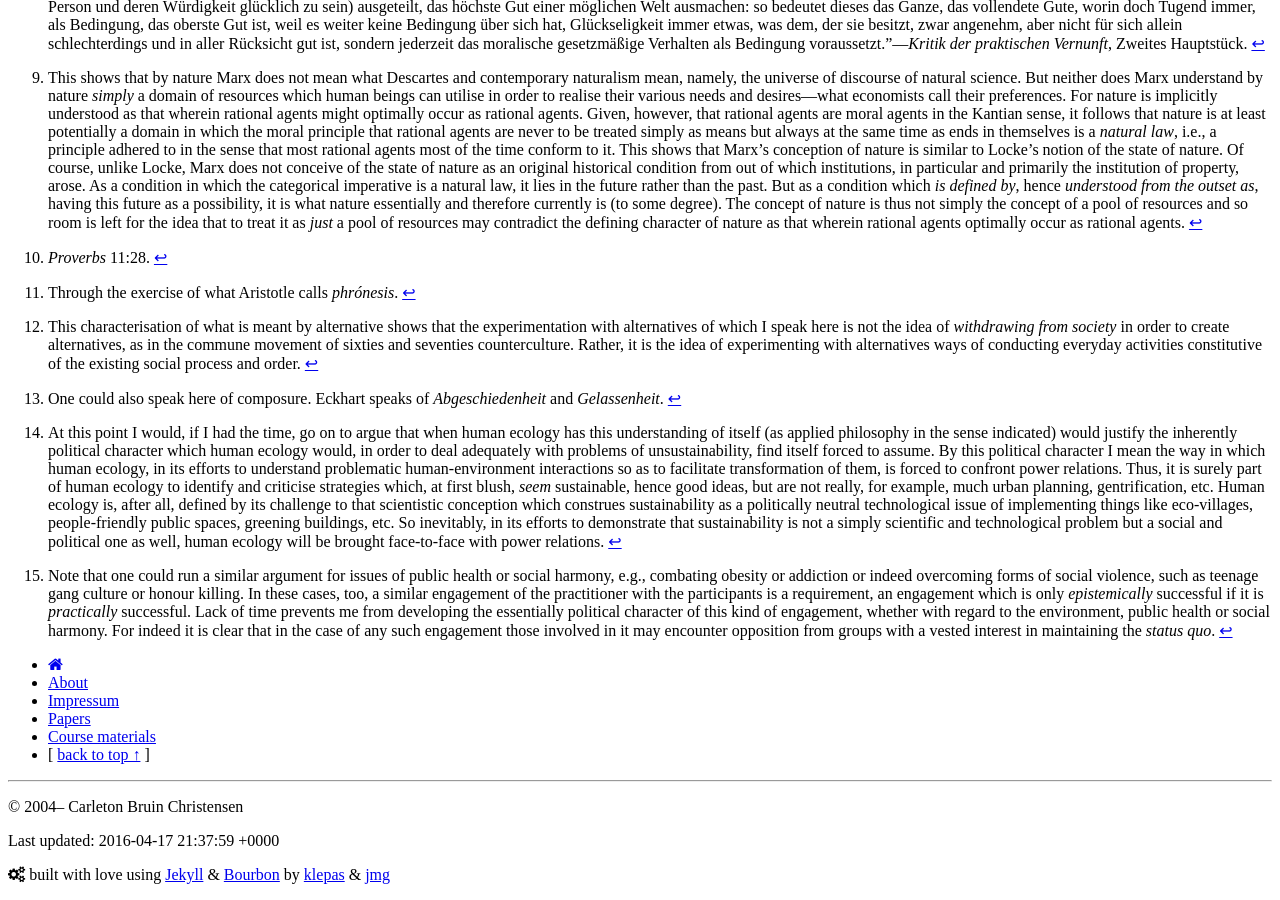
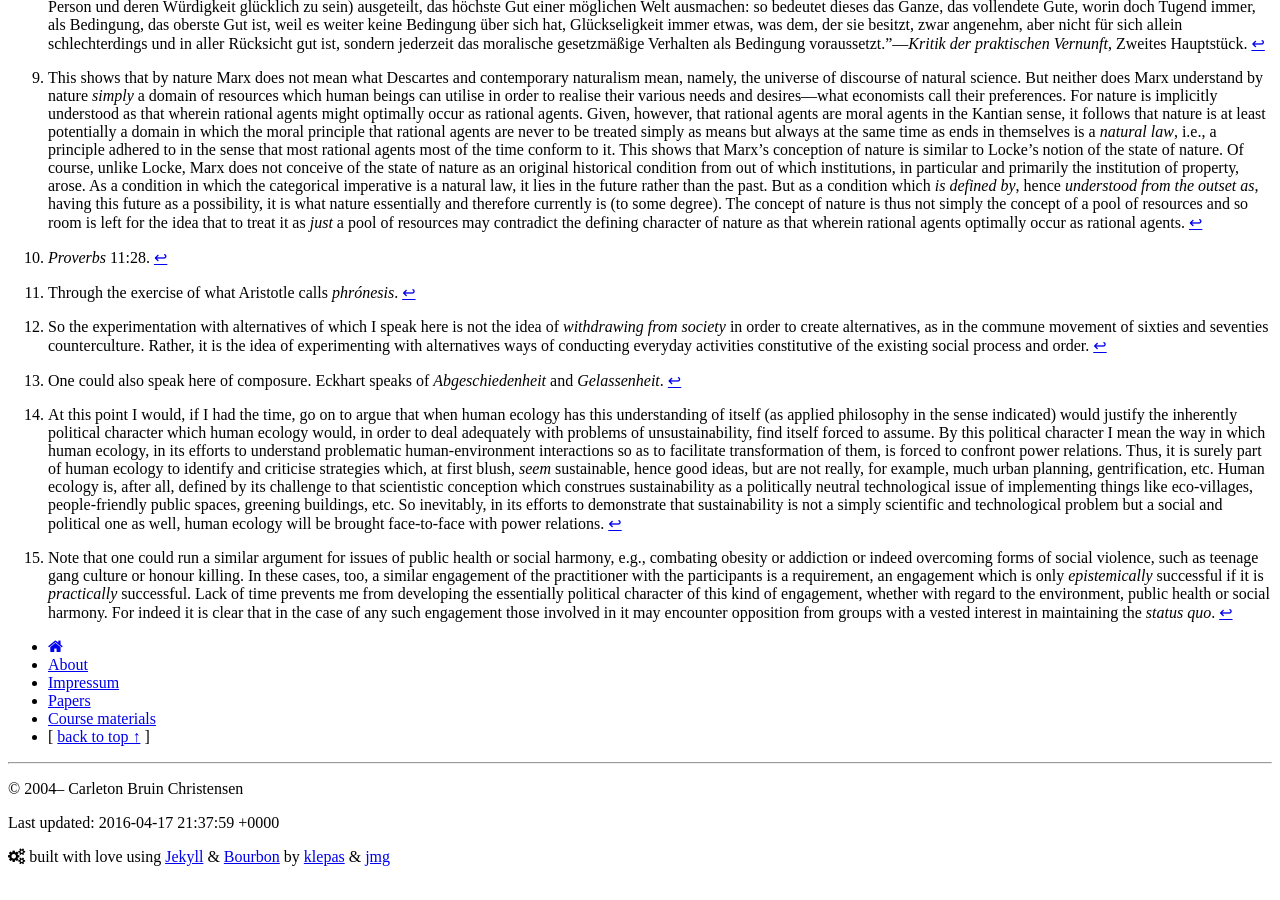
Before and after one commit to klepas/bruins-site, a Jekyll site: the page built from papers/_posts/2016-04-15-Eleventh-Thesis-SHE-2016.md, in a window 1280 px wide and 900 px high, scrolled down 3030 px. Built offline with Jekyll 4.4.1, drawn with Linux system fonts in a browser that asks for light colours; nearby versions of some CDN libraries; some web fonts are replaced.

Commit message:
further changes to SHE paper

```diff
--- a/papers/_posts/2016-04-15-Eleventh-Thesis-SHE-2016.md
+++ b/papers/_posts/2016-04-15-Eleventh-Thesis-SHE-2016.md
@@ -65,7 +65,7 @@ Note, however, a crucial feature of the knowledge which human ecology, practised
 
 [^11]: Through the exercise of what Aristotle calls _phrónesis_.
 
-[^12]: This characterisation of what is meant by alternative shows that the experimentation with alternatives of which I speak here is not the idea of _withdrawing from society_ in order to create alternatives, as in the commune movement of sixties and seventies counterculture. Rather, it is the idea of experimenting with alternatives ways of conducting everyday activities constitutive of the existing social process and order.
+[^12]: So the experimentation with alternatives of which I speak here is not the idea of _withdrawing from society_ in order to create alternatives, as in the commune movement of sixties and seventies counterculture. Rather, it is the idea of experimenting with alternatives ways of conducting everyday activities constitutive of the existing social process and order.
 
 [^13]: One could also speak here of composure. Eckhart speaks of _Abgeschiedenheit_ and _Gelassenheit_.
 
```
Also changed, not shown: 1 other file.
